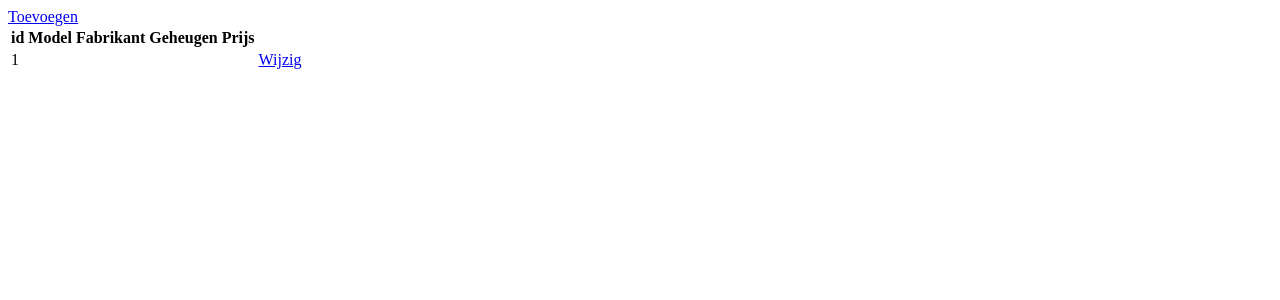
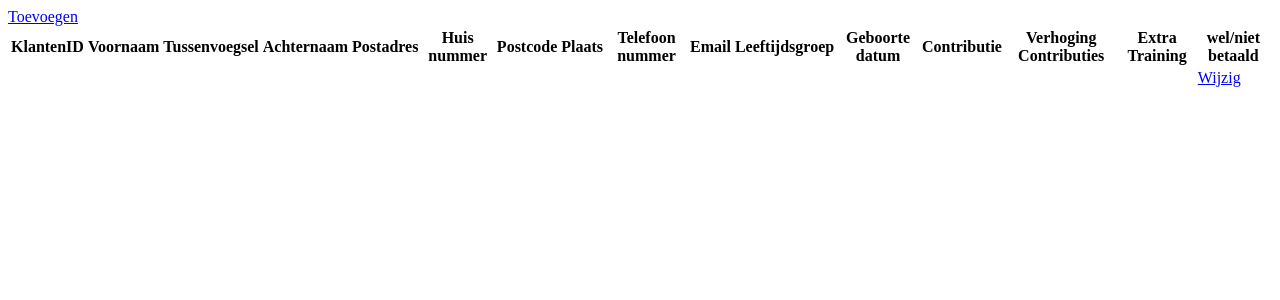
Before and after one commit to meesklaver/HEITO18AO-B, a PHP site: page / in a window 1280 px wide. Shown: the top 300 px of the page. Run offline with PHP 8.4, Linux system fonts and the light colour scheme; tables that the repository leaves empty or names only in its code hold one stand-in row (values such as "Sample post"); data that the repository does not hold is empty.

Commit message:
Update index.php

```diff
--- a/index.php
+++ b/index.php
@@ -2,14 +2,14 @@
 <a href ="create_form.php">Toevoegen</a>
 <?php
 $host = 'localhost';
-$dbname = 'Telefoonwinkel';
+$dbname = 'FCA';
 $username = 'root';
 $password = 'Root';
 
 $connectStr = 'mysql:host=' . $host . ';dbname=' . $dbname . ';charset=utf8';
 $db = new PDO($connectStr, $username, $password);
 
-$sql = "SELECT * FROM Custommers";
+$sql = "SELECT * FROM Customer";
 $sth = $db->prepare($sql);
 $sth->execute();
 ?>
@@ -17,21 +17,42 @@ $sth->execute();
 <table class = "table">
     <thread>
         <tr>
-            <th>id</th>
-            <th>Model</th>
-            <th>Fabrikant</th>
-            <th>Geheugen</th>
-            <th>Prijs</th>
+            <th>KlantenID</th>
+            <th>Voornaam</th>
+            <th>Tussenvoegsel</th>
+            <th>Achternaam</th>
+            <th>Postadres</th>
+            <th>Huis nummer</th>
+            <th>Postcode</th>
+            <th>Plaats</th>
+            <th>Telefoon nummer</th>
+            <th>Email</th>
+            <th>Leeftijdsgroep</th>
+            <th>Geboorte datum</th>
+            <th>Contributie</th>
+            <th>Verhoging Contributies</th>
+            <th>Extra Training</th>
+            <th>wel/niet betaald</th>
         </tr>
     </thread>
     <tbody>
     <?php while ($row = $sth->fetch()) { ?>
         <tr>
-            <td><?php echo $row["id"]; ?></td>
-            <td><?php echo $row["Model"]; ?></td>
-            <td><?php echo $row["Fabrikant"]; ?></td>
-            <td><?php echo $row["Geheugen"]; ?></td>
-            <td><?php echo $row["Prijs"]; ?></td>
+            <td><?php echo $row["KlantenID"]; ?></td>
+            <td><?php echo $row["Voornaam"]; ?></td>
+            <td><?php echo $row["Tussenvoegsel"]; ?></td>
+            <td><?php echo $row["Achternaam"]; ?></td>
+            <td><?php echo $row["Postadres"]; ?></td>
+            <td><?php echo $row["Huisnummer"]; ?></td>
+            <td><?php echo $row["Postcode"]; ?></td>
+            <td><?php echo $row["Plaats"]; ?></td>
+            <td><?php echo $row["Telefoonnummer"]; ?></td>
+            <td><?php echo $row["Email"]; ?></td>
+            <td><?php echo $row["Leeftijdsgroep"]; ?></td>
+            <td><?php echo $row["Geboortedatum"]; ?></td>
+            <td><?php echo $row["Contributies"]; ?></td>
+            <td><?php echo $row["Verhogingcontributies"]; ?></td>
+            <td><?php echo $row["Betaald"]; ?></td>
             <td><a href ="update_form.php?id=<?php echo $row["id"]?>">Wijzig</a></td>
         </tr>
     <?php } ?>
```
